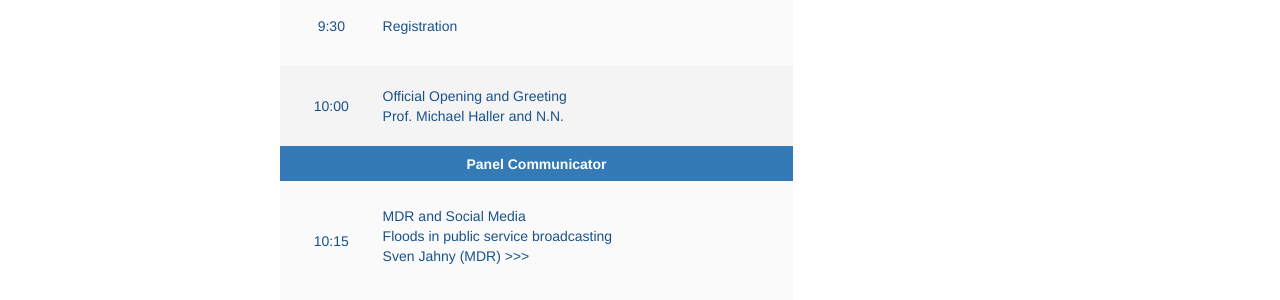
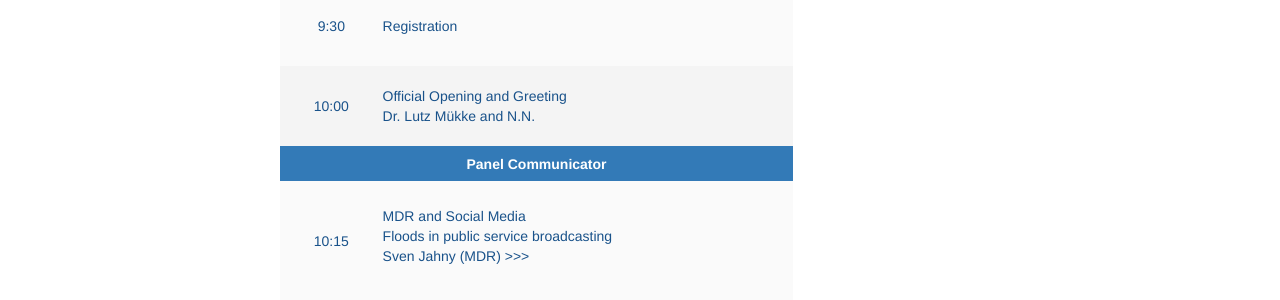
Before and after one commit to susedev/test, a Jekyll site: the page built from programme.html, in a window 1280 px wide and 900 px high. Shown: the part 386-686 px from the top of the window. Built offline with Jekyll 4.4.1, drawn with Linux system fonts in a browser that asks for light colours; nearby versions of some CDN libraries; some of the changed text lies outside the part shown.

Commit message:
Update programme.html

```diff
--- a/programme.html
+++ b/programme.html
@@ -23,7 +23,7 @@ language: en
 		<tr>
 			<td style="background-color: rgb(244, 244, 244); border-color: rgb(255, 255, 255); text-align: center; vertical-align: middle; width: 100px; height: 80px;"><span style="color:#19528A;">10:00</span></td>
 			<td style="background-color: rgb(244, 244, 244); border-color: rgb(255, 255, 255); text-align: left; vertical-align: middle; width: 400px; height: 80px;"><span style="color:#19528A;">Official Opening and Greeting<br />
-			Prof. Michael Haller and N.N.</span></td>
+			Dr. Lutz Mükke and N.N.</span></td>
 		</tr>
 		<tr>
 			<th colspan="2" style="background-color: rgb(51, 122, 183); border-color: rgb(51, 122, 183); text-align: center; vertical-align: middle; height: 35px;"><span style="color:#FFFFFF;">Panel Communicator</span></th>
@@ -134,7 +134,7 @@ language: en
 		</tr>
 		<tr>
 			<td style="background-color: rgb(250, 250, 250); border-color: rgb(255, 255, 255); text-align: center; vertical-align: middle; width: 100px; height: 80px;">&nbsp;</td>
-			<td style="background-color: rgb(250, 250, 250); border-color: rgb(255, 255, 255); text-align: left; vertical-align: middle; width: 400px; height: 80px;"><a href="{{ site.base_url }}/titles-and-speakers.html#Scharloth"><span style="color:#19528A;">Hans-Peter von Kirchbach, Prof. Gerhard Heyer, Daniel Neumann, Prof. Joachim Scharloth <br />Moderation: Prof. Michael Haller</span></a></td>
+			<td style="background-color: rgb(250, 250, 250); border-color: rgb(255, 255, 255); text-align: left; vertical-align: middle; width: 400px; height: 80px;"><a href="{{ site.base_url }}/titles-and-speakers.html#Scharloth"><span style="color:#19528A;">Hans-Peter von Kirchbach, Prof. Gerhard Heyer, Daniel Neumann, Prof. Joachim Scharloth <br />Moderation: André Böhmer (LVZ)</span></a></td>
 		</tr>
 		<tr>
 			<td style="background-color: rgb(244, 244, 244); border-color: rgb(255, 255, 255); text-align: center; vertical-align: middle; width: 100px; height: 80px;"><span style="color:#19528A;">17:45</span></td>
```
